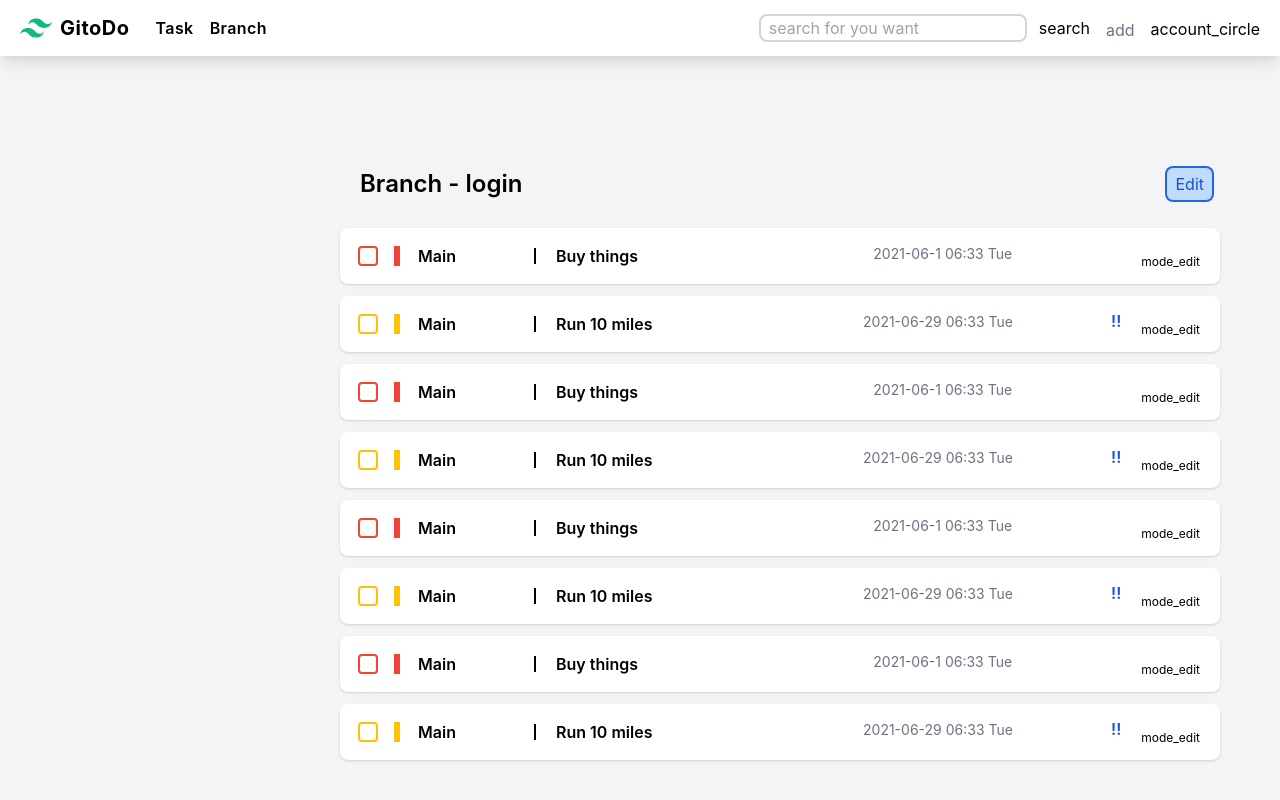
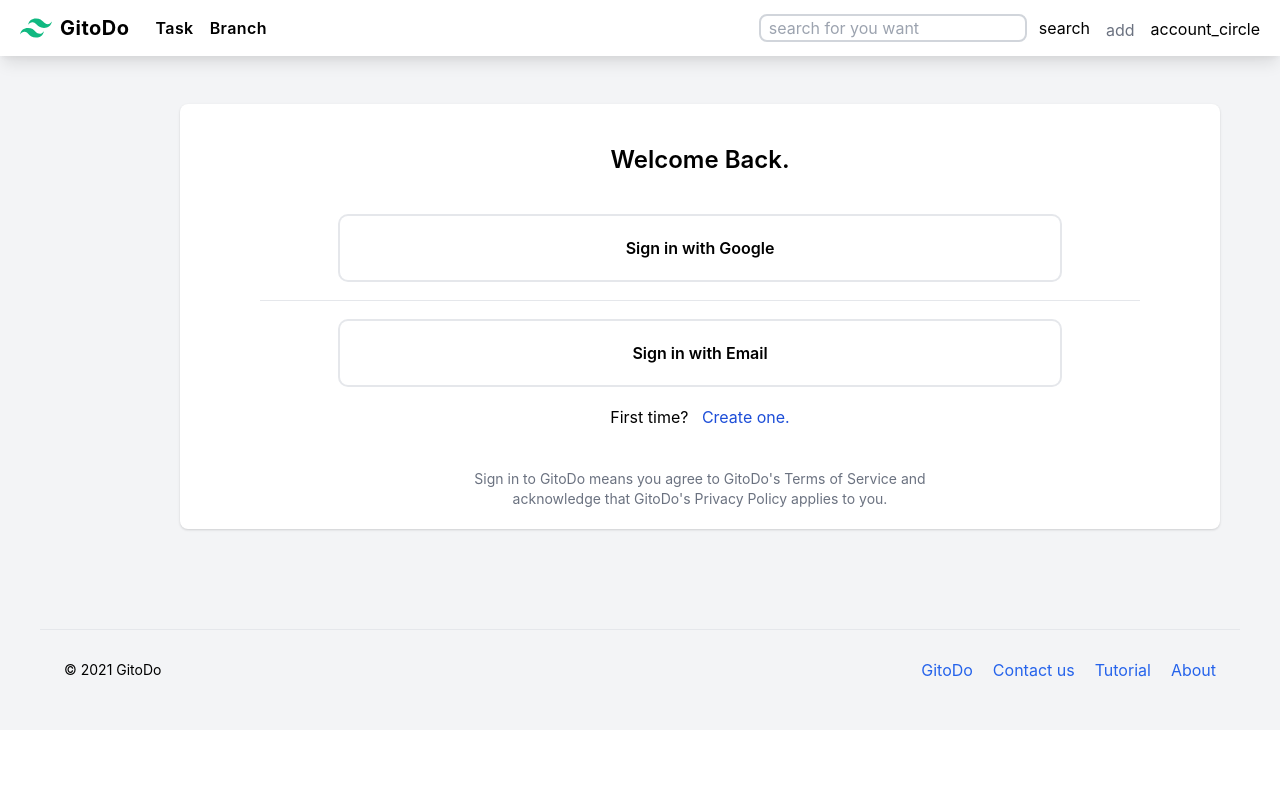
Before and after one commit to Ice1187/GitoDo, a Next.js app: page /login in a window 1280 px wide. Shown: the top 800 px of the page. Built offline with nearby package versions, Linux system fonts and the light colour scheme.

Commit message:
Login Page initial commit

```diff
--- /dev/null
+++ b/pages/login.js
@@ -0,0 +1,40 @@
+import Head from 'next/head';
+import styles from '../styles/Home.module.css';
+import Header from '../components/header';
+import Footer from '../components/footer';
+import { Button } from 'reactstrap';
+
+export default function Home() {
+  return (
+    <div className={styles.container}>
+      <Head>
+        <title>GitoDo</title>
+        <meta name='description' content='Generated by create next app' />
+        <link rel='icon' href='/favicon.ico' />
+      </Head>
+
+      <Header></Header>
+
+      <main className={styles.main + ' bg-gray-100 relative'}>
+        <div className='sm:top-20 top-16 lg:right-7 right-2 lg:left-80 left-20 px-10 absolute w-auto'>
+          <div className='container flex flex-row mx-auto items-center'>
+            <h1 className='text-2xl font-semibold'></h1>
+            <div className='flex-grow' />
+          </div>
+        </div>
+        <div className='sm:pt-12 pt-10 lg:ml-40 lg:mr-10 md:ml-20 ml-16 mr-1 p-5'>
+          <div className='container flex flex-col shadow bg-white rounded-lg py-5'>
+            <h1 className='text-2xl font-semibold mx-auto my-5'>Welcome Back.</h1>
+            <Button className='m-5 mx-40 p-5 rounded-lg ring-2 ring-gray-200 font-semibold'>Sign in with Google</Button>
+            <hr className='mx-20'></hr>
+            <Button className='m-5 mx-40 p-5 rounded-lg ring-2 ring-gray-200 font-semibold'>Sign in with Email</Button>
+            <h1 className='text-md font-normal mx-auto mb-10'>First time?&nbsp;&nbsp;<span className='cursor-pointer text-blue-700 hover:underline'> Create one.</span></h1>
+            <span className='text-sm text-gray-500 mx-auto'>Sign in to GitoDo means you agree to GitoDo&apos;s Terms of Service and</span>
+            <span className='text-sm text-gray-500 mx-auto'>acknowledge that GitoDo&apos;s Privacy Policy applies to you.</span>
+          </div>
+        </div>
+      </main>
+      <Footer></Footer>
+    </div>
+  );
+}
```
